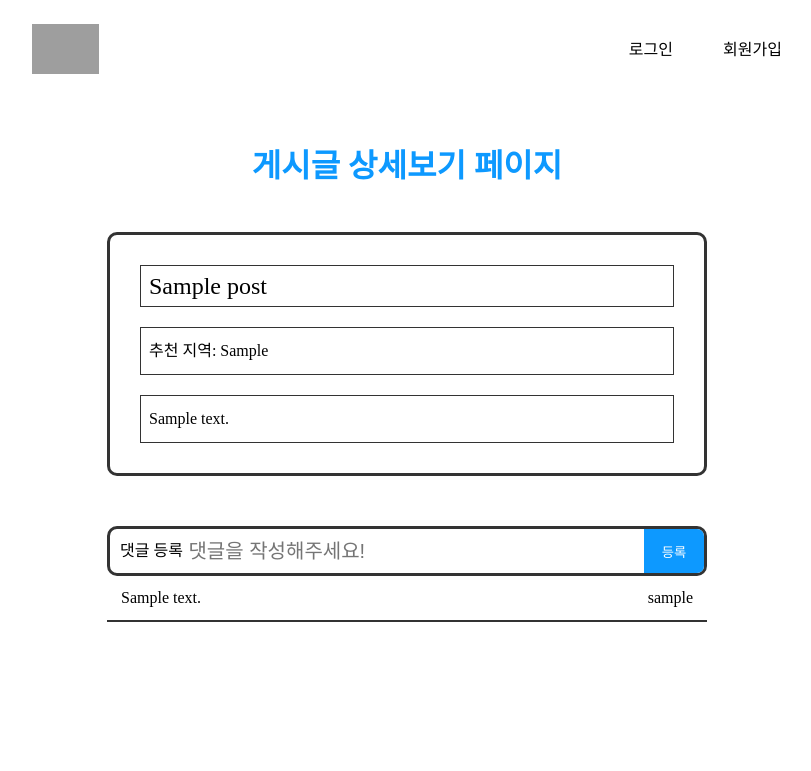
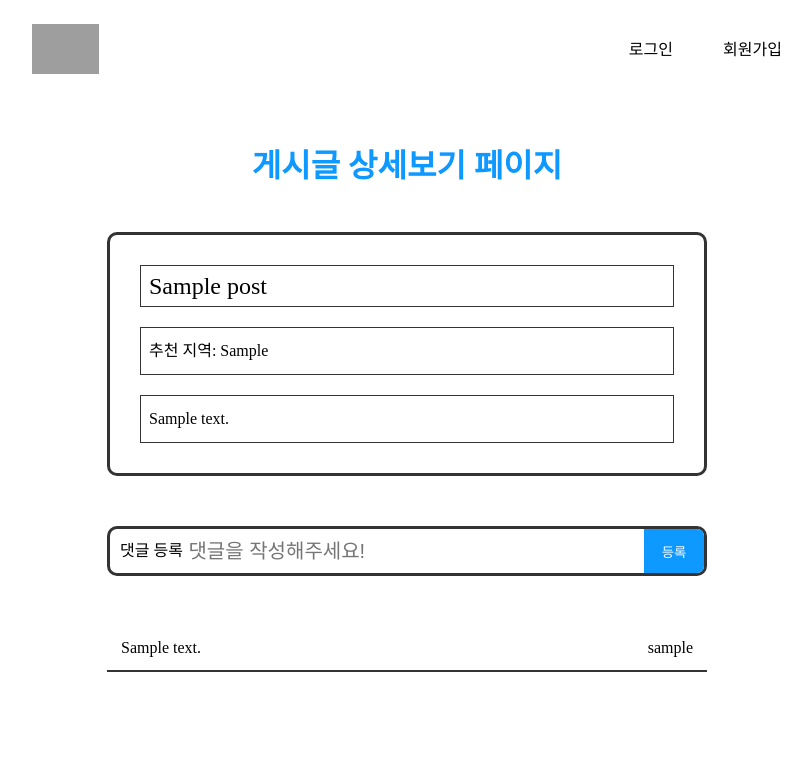
Before and after one commit to yoonion/tour-look-project, a Flask app: page /post/1 in a window 1280 px wide. Shown: the top 771 px of the page, without its empty margins (233-1044 px from the left). Run offline with Flask 3, Linux system fonts and the light colour scheme; tables that the repository leaves empty hold one stand-in row (values such as "Sample post"); grey boxes are pictures that could not be loaded.

Commit message:
Feat: 디테일 페이지 완료

```diff
--- a/static/detail.css
+++ b/static/detail.css
@@ -4,6 +4,7 @@
   justify-content: center;
   flex-direction: column;
   align-items: center;
+  padding: 100px 0;
 }
 .main-container > h2 {
   font-size: 32px;
@@ -93,6 +94,7 @@
   padding: 14px;
   gap: 20px;
   box-sizing: border-box;
+  margin-top: 50px;
 }
 .comment-container .comment-card :first-child {
   max-width: 500px;
--- a/static/header.css
+++ b/static/header.css
@@ -4,6 +4,8 @@ header {
   display: flex;
   align-items: center;
   justify-content: space-around;
+  position: fixed;
+  top: 0;
 }
 header img {
   height: 50px;
--- a/static/main.css
+++ b/static/main.css
@@ -1,5 +1,6 @@
 .main-container {
   width: 100%;
+  padding: 100px 0;
 }
 .flex-container {
   display: flex;
--- a/templates/post_detail.html
+++ b/templates/post_detail.html
@@ -18,7 +18,7 @@
         <p class="detail-main">{{ data.post_content }}</p>
       </div>
       <form action="/comment" method="POST" class="comment-form">
-        <input type="hidden" name="post_pk" value="1" />
+        <input type="hidden" name="post_pk" value="{{ data.post_pk }}" />
         <!-- display: flex -->
         <label for="comment">댓글 등록</label>
         <input
```
